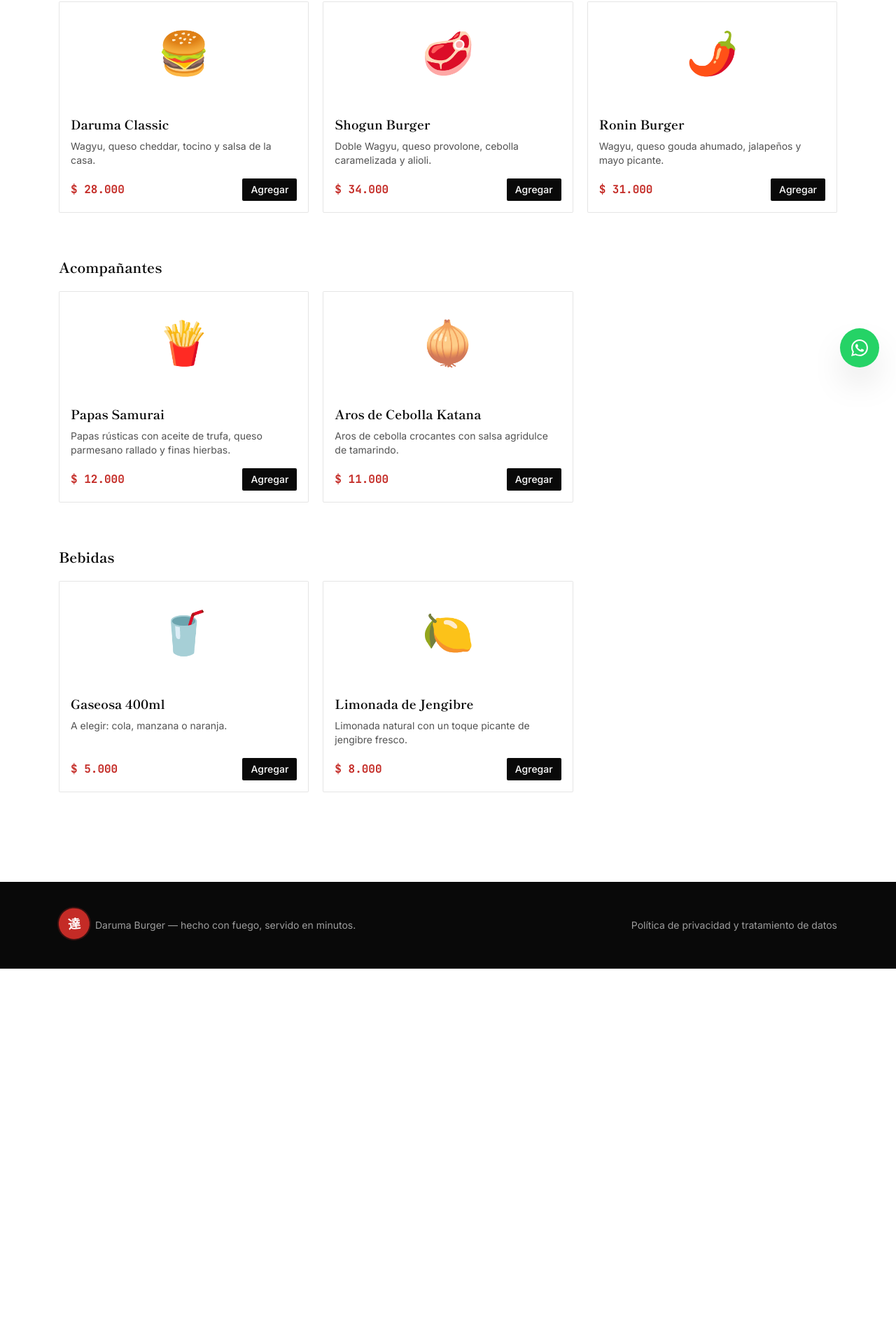
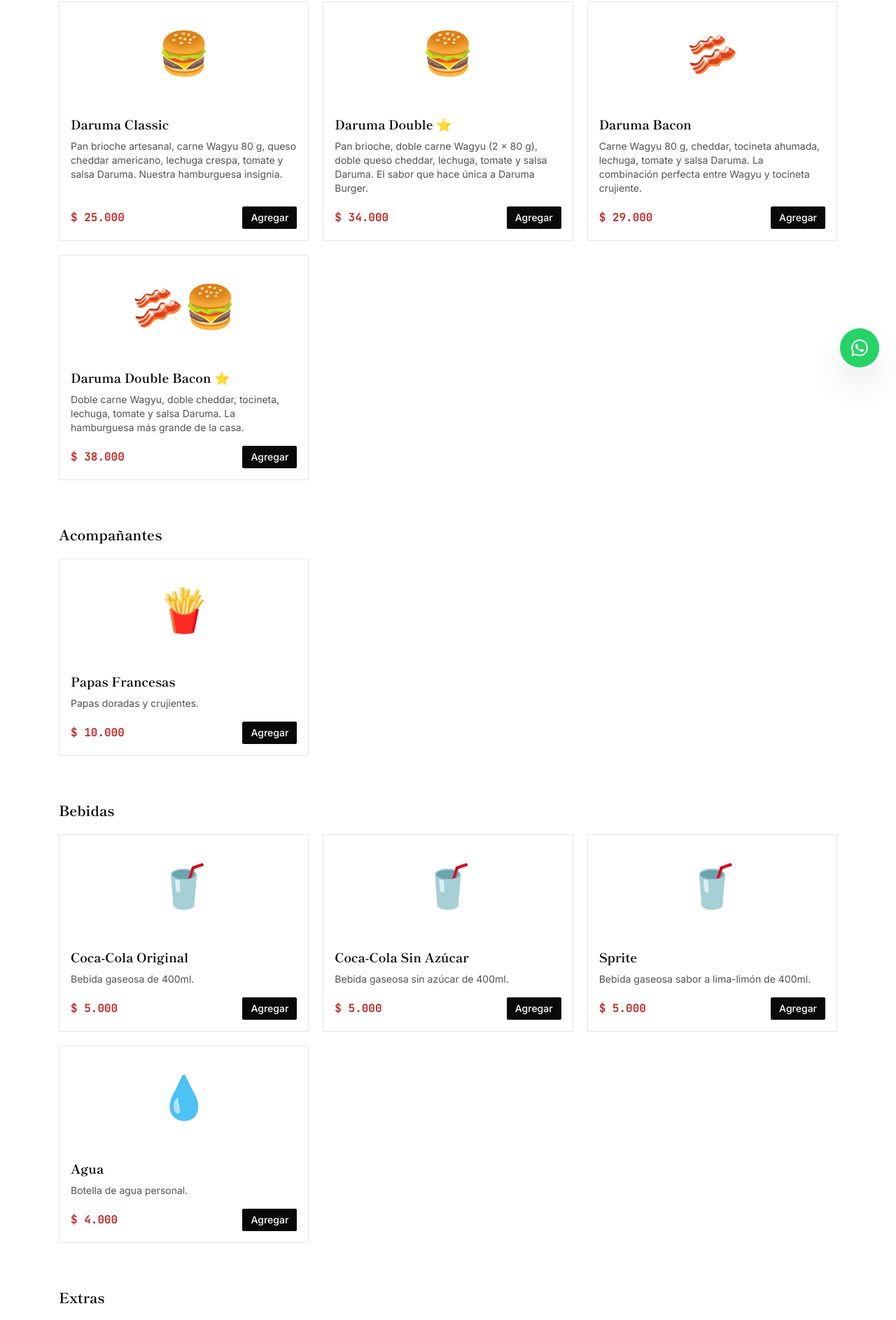
Before and after one commit to davidadss98-sketch/nueva, a Next.js app: page /menu in a window 1280 px wide. Shown: the part 251-2137 px from the top of the page at 70% size. Before the commit the page ends 1635 px from the top, so only its background shows below. Built offline with nearby package versions, Linux system fonts and the light colour scheme.

Commit message:
Update menuData.js

```diff
--- a/src/data/menuData.js
+++ b/src/data/menuData.js
@@ -2,6 +2,7 @@ export const menuCategories = [
   { id: "burgers", name: "Hamburguesas" },
   { id: "sides", name: "Acompañantes" },
   { id: "drinks", name: "Bebidas" },
+  { id: "extras", name: "Extras" },
 ];
 
 export const products = [
@@ -9,58 +10,117 @@ export const products = [
     id: "daruma-classic",
     category: "burgers",
     name: "Daruma Classic",
-    description: "Wagyu, queso cheddar, tocino y salsa de la casa.",
-    price: 28000,
+    description: "Pan brioche artesanal, carne Wagyu 80 g, queso cheddar americano, lechuga crespa, tomate y salsa Daruma. Nuestra hamburguesa insignia.",
+    price: 25000,
     emoji: "🍔",
+    image: "/daruma-classic.jpeg",
   },
   {
-    id: "shogun-burger",
+    id: "daruma-double",
     category: "burgers",
-    name: "Shogun Burger",
-    description:
-      "Doble Wagyu, queso provolone, cebolla caramelizada y alioli.",
+    name: "Daruma Double ⭐",
+    description: "Pan brioche, doble carne Wagyu (2 x 80 g), doble queso cheddar, lechuga, tomate y salsa Daruma. El sabor que hace única a Daruma Burger.",
     price: 34000,
-    emoji: "🥩",
+    emoji: "🍔",
+    image: "/daruma-double.jpeg",
   },
   {
-    id: "ronin-burger",
+    id: "daruma-bacon",
     category: "burgers",
-    name: "Ronin Burger",
-    description: "Wagyu, queso gouda ahumado, jalapeños y mayo picante.",
-    price: 31000,
-    emoji: "🌶️",
+    name: "Daruma Bacon",
+    description: "Carne Wagyu 80 g, cheddar, tocineta ahumada, lechuga, tomate y salsa Daruma. La combinación perfecta entre Wagyu y tocineta crujiente.",
+    price: 29000,
+    emoji: "🥓",
+    image: "/daruma-bacon.jpeg",
   },
   {
-    id: "papas-samurai",
-    category: "sides",
-    name: "Papas Samurai",
-    description:
-      "Papas rústicas con aceite de trufa, queso parmesano rallado y finas hierbas.",
-    price: 12000,
-    emoji: "🍟",
+    id: "daruma-double-bacon",
+    category: "burgers",
+    name: "Daruma Double Bacon ⭐",
+    description: "Doble carne Wagyu, doble cheddar, tocineta, lechuga, tomate y salsa Daruma. La hamburguesa más grande de la casa.",
+    price: 38000,
+    emoji: "🥓🍔",
+    image: "/daruma-double-bacon.jpeg",
   },
   {
-    id: "aros-cebolla",
+    id: "papas-francesas",
     category: "sides",
-    name: "Aros de Cebolla Katana",
-    description: "Aros de cebolla crocantes con salsa agridulce de tamarindo.",
-    price: 11000,
-    emoji: "🧅",
+    name: "Papas Francesas",
+    description: "Papas doradas y crujientes.",
+    price: 10000,
+    emoji: "🍟",
+    image: "/papas.jpeg",
   },
   {
-    id: "gaseosa",
+    id: "coca-cola-original",
     category: "drinks",
-    name: "Gaseosa 400ml",
-    description: "A elegir: cola, manzana o naranja.",
+    name: "Coca-Cola Original",
+    description: "Bebida gaseosa de 400ml.",
     price: 5000,
     emoji: "🥤",
+    image: "/cocacola.jpeg",
   },
   {
-    id: "limonada-jengibre",
+    id: "coca-cola-sin-azucar",
     category: "drinks",
-    name: "Limonada de Jengibre",
-    description: "Limonada natural con un toque picante de jengibre fresco.",
-    price: 8000,
-    emoji: "🍋",
+    name: "Coca-Cola Sin Azúcar",
+    description: "Bebida gaseosa sin azúcar de 400ml.",
+    price: 5000,
+    emoji: "🥤",
+    image: "/cocacolazero.jpeg",
+  },
+  {
+    id: "sprite",
+    category: "drinks",
+    name: "Sprite",
+    description: "Bebida gaseosa sabor a lima-limón de 400ml.",
+    price: 5000,
+    emoji: "🥤",
+    image: "/sprite.jpeg",
+  },
+  {
+    id: "agua",
+    category: "drinks",
+    name: "Agua",
+    description: "Botella de agua personal.",
+    price: 4000,
+    emoji: "💧",
+    image: "/agua.jpeg",
+  },
+  {
+    id: "extra-carne",
+    category: "extras",
+    name: "Carne Wagyu +80 g",
+    description: "Porción adicional de carne Wagyu.",
+    price: 9000,
+    emoji: "➕",
+    image: "",
+  },
+  {
+    id: "extra-cheddar",
+    category: "extras",
+    name: "Queso cheddar",
+    description: "Porción extra de queso cheddar fundido.",
+    price: 3000,
+    emoji: "➕",
+    image: "",
+  },
+  {
+    id: "extra-tocineta",
+    category: "extras",
+    name: "Tocineta",
+    description: "Tiras extra de tocineta ahumada crujiente.",
+    price: 4000,
+    emoji: "➕",
+    image: "",
+  },
+  {
+    id: "extra-salsa",
+    category: "extras",
+    name: "Salsa Daruma",
+    description: "Adición de nuestra salsa de la casa.",
+    price: 2000,
+    emoji: "➕",
+    image: "",
   },
 ];
```
